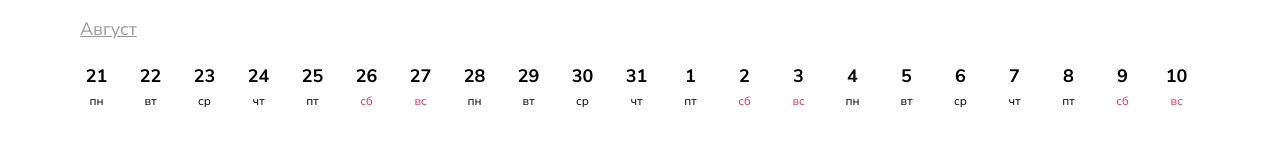
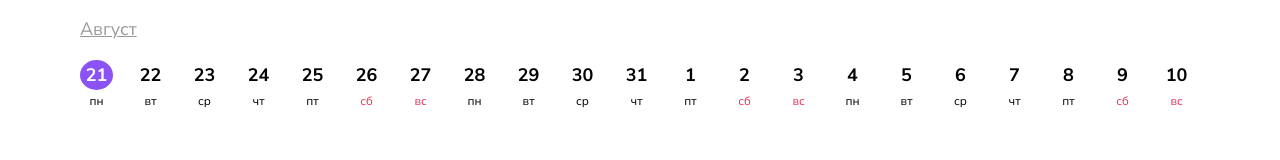
Before and after one commit to by-the-ticket-take-the-ride/frontend, a React (Create React App) app: page / in a window 1280 px wide. Shown: the top 160 px of the page. Built offline with nearby package versions, Linux system fonts and the light colour scheme.

Commit message:
feat: добавила отображение кружка при клике на дату

```diff
--- a/src/components/Calendar/Calendar.css
+++ b/src/components/Calendar/Calendar.css
@@ -29,7 +29,6 @@
   cursor: pointer;
   width: 33px;
   height: 30px;
-  padding-top: 5px;
 }
 
 .date:last-of-type {
@@ -37,8 +36,9 @@
 }
 
 .date__selected {
-  background: #D9D9D9;
+  background: #8B52F6;
   border-radius: 50%;
+  color: #FFFFFF;
 }
 
 .date__weekend {
@@ -50,7 +50,8 @@
   font-weight: 700;
   line-height: 22px;
   font-size: 18px;
-  margin-bottom: 5px;
+  margin-bottom: 2px;
+  padding: 4px 0;
 }
 
 .date__weekday {
--- a/src/components/Calendar/Calendar.jsx
+++ b/src/components/Calendar/Calendar.jsx
@@ -1,4 +1,5 @@
 import './Calendar.css';
+import React from 'react';
 
 function Calendar() {
   const defaultProps = {
@@ -13,6 +14,9 @@ function Calendar() {
   const currentYear = currentDate.getFullYear();
   const currentMonth = currentDate.getMonth();
   const currentDay = currentDate.getDate();
+
+  //состояние для отслеживания выбранной даты
+  const [selectedDay, setSelectedDay] = React.useState(currentDay);
 
   //вычисляем количество дней в текущем месяце
   const daysInMonth = new Date(currentYear, currentMonth + 1, 0).getDate();
@@ -33,14 +37,19 @@ function Calendar() {
     ...days.slice(0, 21 - (days.length - currentDayIndex)),
   ];
 
+  //обновляем состояние выбранной даты при клике
+  function handleDayClick(day) {
+    setSelectedDay(day);
+  };
+
   return (
     <div className='calendar'>
       <p className='calendar__month'>{currentMonthName}</p>
       <div className='dates'>
         {
           daysToShow.map((day, index) => (
-            <div key={index} className='date'>
-              <span className='date__day'>{day}</span>
+            <div key={index} className='date' onClick={() => handleDayClick(day)}>
+              <span className={`date__day ${day === selectedDay ? 'date__selected' : ''}`}>{day}</span>
               <span className={`date__weekday ${weekDays[((currentDayIndex + 1) + index) % 7] === 'сб'
               || weekDays[((currentDayIndex + 1) + index) % 7] === 'вс' ? 'date__weekend' : ''}`}>
                 {weekDays[((currentDayIndex + 1) + index) % 7]}
```
